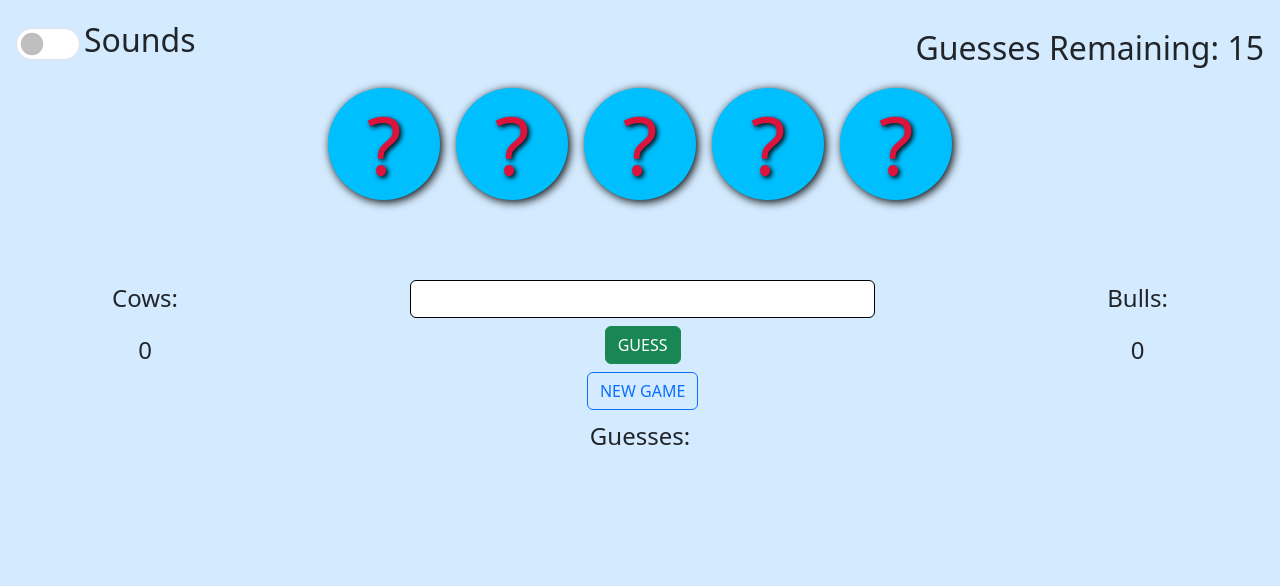
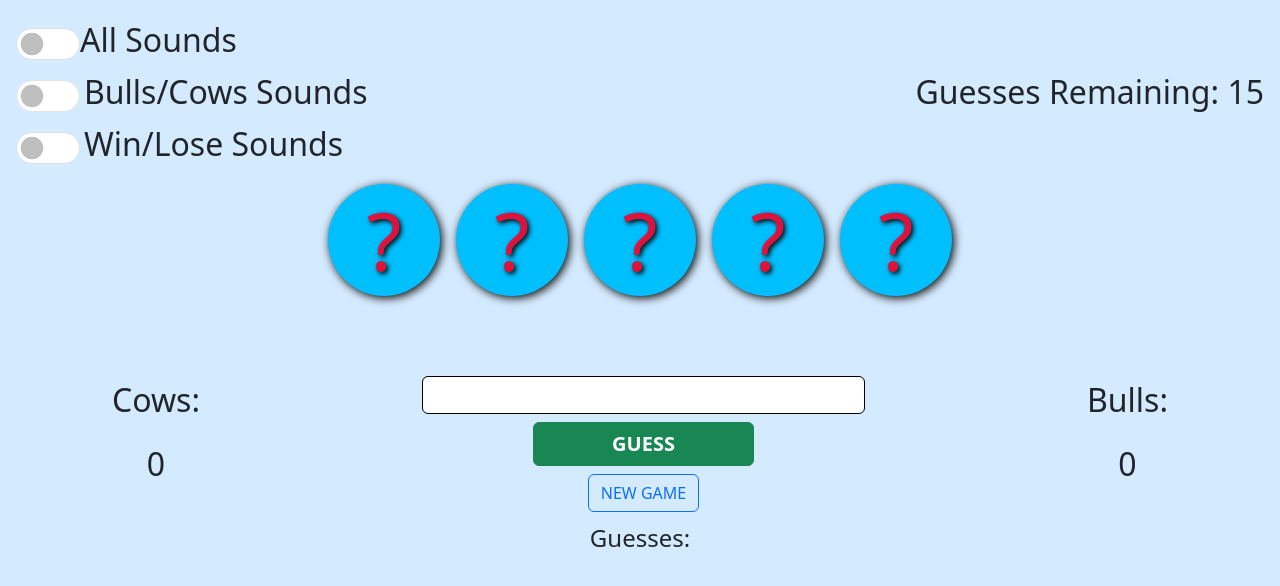
Before and after one commit to Denkata-Iliev/js-coursework-cows-and-bulls, a plain HTML site: page index.html in a window 1280 px wide. Drawn offline with nearby package versions, Linux system fonts and the light colour scheme.

Commit message:
Add more sound toggles and comments in html

```diff
--- a/index.css
+++ b/index.css
@@ -20,9 +20,16 @@ body {
 }
 
 .cows-wrapper,
-.bulls-wrapper,
+.bulls-wrapper {
+    font-size: 2rem;
+}
+
 .guesses-wrapper {
     font-size: 1.5rem;
+}
+
+#guess-btn {
+    font-size: 1.25rem;
 }
 
 .sound-toggle-wrapper,
@@ -97,7 +104,7 @@ body {
 .modal-footer {
     display: flex;
     flex-direction: row-reverse;
-    background-color: deepskyblue;
+    background-color: rgba(0, 191, 255, 0.566);
     color: black;
     padding: .5em;
 }
--- a/index.html
+++ b/index.html
@@ -9,7 +9,7 @@
         integrity="sha384-KK94CHFLLe+nY2dmCWGMq91rCGa5gtU4mk92HdvYe+M/SXH301p5ILy+dN9+nJOZ" crossorigin="anonymous">
     <link rel="stylesheet" href="https://maxcdn.bootstrapcdn.com/font-awesome/4.5.0/css/font-awesome.min.css">
     <link rel="stylesheet" href="index.css">
-    <title>Document</title>
+    <title>Bulls and Cows</title>
 </head>
 
 <body>
@@ -43,16 +43,29 @@
                 <input type="range" class="form-range w-50 d-block" min="4" max="7" id="digitsRangeInput" />
             </div>
             <div class="modal-footer d-flex justify-content-center">
-                <button class="btn btn-primary" id="new-game-btn">NEW GAME</button>
+                <button class="btn btn-primary fw-semibold" id="new-game-btn">NEW GAME</button>
             </div>
         </div>
     </div>
 
     <!-- Sound toggle -->
-    <div class="sound-and-remaining-guesses-wrapper d-flex justify-content-between align-items-baseline">
-        <div class="form-check form-switch sound-toggle-wrapper d-flex align-items-center gap-1 m-3">
-            <input class="form-check-input" type="checkbox" role="switch" id="soundsToggle" />
-            <label class="form-check-label" for="soundsToggle">Sounds</label>
+    <div class="sound-and-remaining-guesses-wrapper d-flex justify-content-between align-items-center">
+        <div class="sound-toggle-wrapper form-check form-switch d-flex flex-column justify-content-center gap-1 m-3">
+
+            <div class="d-flex align-items-center gap1">
+                <input class="form-check-input" type="checkbox" role="switch" id="all-sounds-toggle" />
+                <label class="form-check-label" for="allSoundsToggle">All Sounds</label>
+            </div>
+
+            <div class="d-flex align-items-center gap-1">
+                <input class="form-check-input" type="checkbox" role="switch" id="bulls-cows-sounds-toggle" />
+                <label class="form-check-label" for="soundsToggle">Bulls/Cows Sounds</label>
+            </div>
+
+            <div class="d-flex align-items-center gap-1">
+                <input class="form-check-input" type="checkbox" role="switch" id="win-lose-sounds-toggle" />
+                <label class="form-check-label" for="winLoseToggle">Win/Lose Sounds</label>
+            </div>
         </div>
 
         <div class="remaining-guesses-wrapper m-3">
@@ -68,33 +81,38 @@
         <div class="secret-number-wrapper d-flex gap-3 mb-5" id="secret-number-wrap">
         </div>
 
+        <!-- Error message -->
         <p id="error-msg" class="p-2 text-uppercase fw-bold"></p>
 
-        <div class="wrapper-testing d-flex justify-content-center w-100">
+        <div class="d-flex justify-content-center w-100">
+
+            <!-- Cows wrapper -->
             <div class="cows-wrapper text-center">
                 <p>Cows:</p>
                 <span id="cows-number">0</span>
             </div>
 
+            <!-- Guessing wrapper -->
             <div class="input-and-buttons-wrapper mb-2 w-100 d-flex flex-column justify-content-center align-items-center">
                 <input type="number" id="guess" class="form-control w-50 border-1 border-black mb-2" />
-                <div class="btn btn-success mb-2" id="guess-btn">GUESS</div>
+                <div class="btn btn-success mb-2 w-25 fw-semibold" id="guess-btn">GUESS</div>
                 <div class="btn btn-outline-primary" id="open-new-game-modal-btn">NEW GAME</div>
             </div>
 
+            <!-- Bulls wrapper -->
             <div class="bulls-wrapper text-center">
                 <p>Bulls:</p>
                 <span id="bulls-number">0</span>
             </div>
         </div>
 
+        <!-- Guess history wrapper -->
         <div class="guesses-wrapper d-flex flex-column justify-content-center align-items-center" id="guess-history">
             <p>Guesses:</p>
         </div>
     </main>
 
     <script type="module" src="scripts/game.js"></script>
-    <script type="module" src="scripts/modal.js"></script>
 </body>
 
 </html>
```
